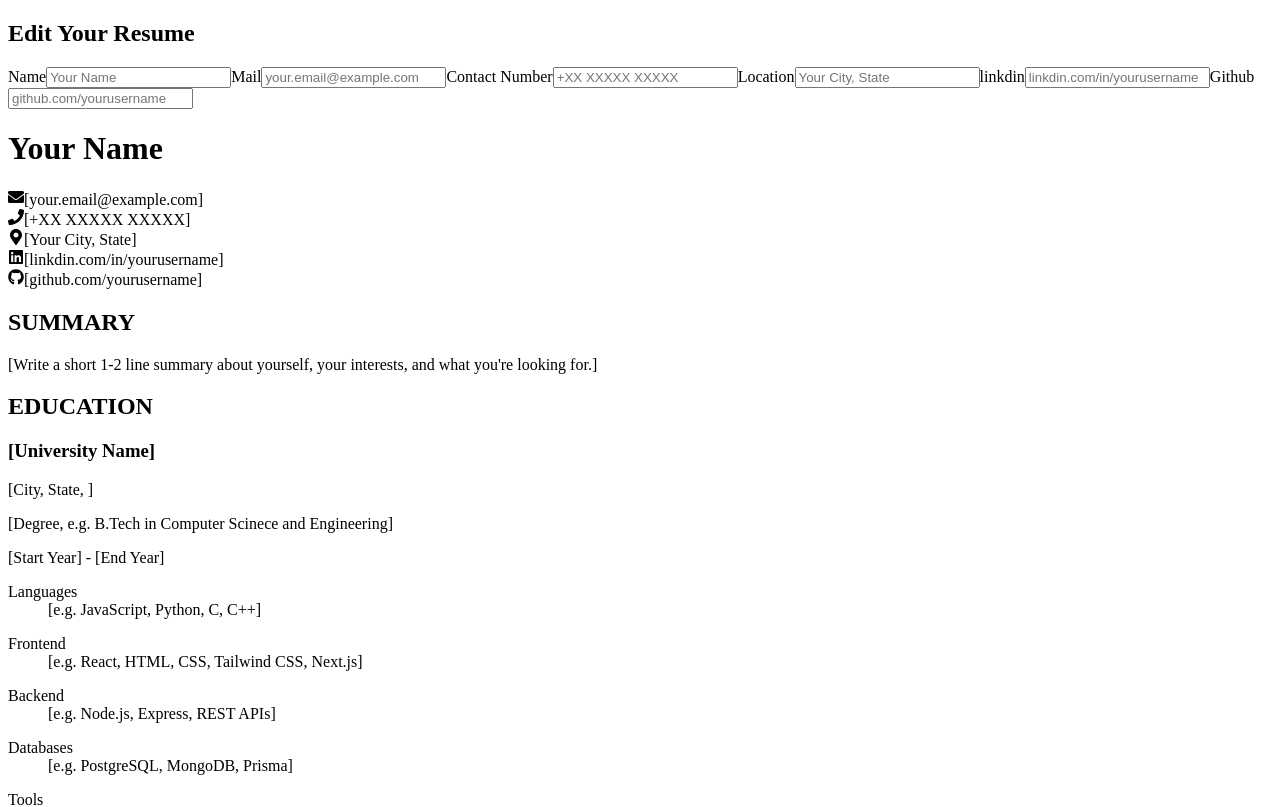
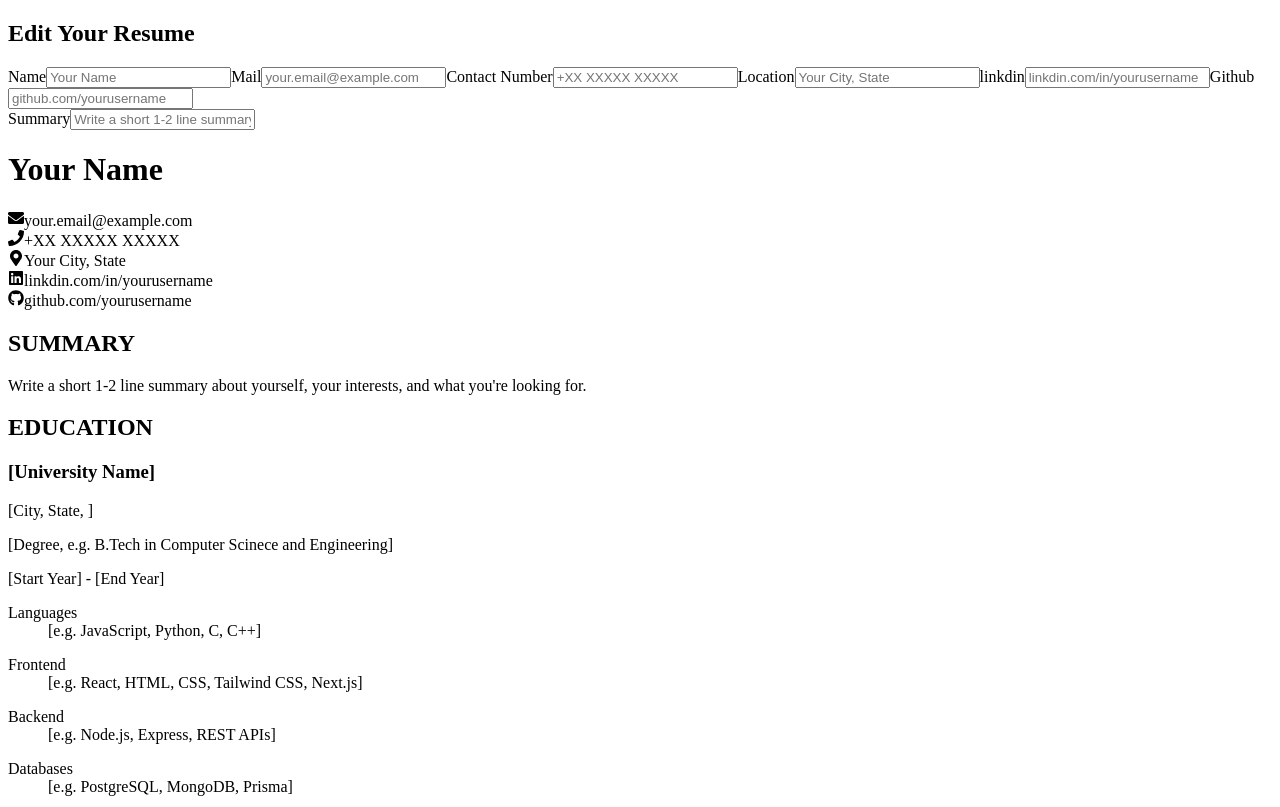
Before and after one commit to akshat-tyagi1/cvv-application, a React (Vite) app: page / in a window 1280 px wide. Shown: the top 807 px of the page. Built offline with nearby package versions, Linux system fonts and the light colour scheme.

Commit message:
feat: add sidebar form

```diff
--- a/src/App.jsx
+++ b/src/App.jsx
@@ -6,6 +6,7 @@ import Experience from "./components/experience";
 import Projects from "./components/projects";
 import Achievements from "./components/achievement";
 import Sidebar from "./components/sidebar";
+import Summary from "./components/summary";
 
 function App() {
   const [generalInfo, setGeneralInfo] = useState({
@@ -15,9 +16,9 @@ function App() {
     location: "Your City, State",
     linkdin: "linkdin.com/in/yourusername",
     github: "github.com/yourusername",
-    summary:
-      "Write a short 1-2 line summary about yourself, your interests, and what you're looking for.",
   });
+
+  const [summary, setSummary] = useState("Write a short 1-2 line summary about yourself, your interests, and what you're looking for.")
 
   const [education, setEducation] = useState([
     {
@@ -171,8 +172,9 @@ function App() {
 
   return (
     <div>
-      <Sidebar generalInfo={generalInfo} setGeneralInfo={setGeneralInfo} />
+      <Sidebar generalInfo={generalInfo} setGeneralInfo={setGeneralInfo} summary={summary} setSummary={setSummary}/>
       <GeneralInfo generalInfo={generalInfo} />
+      <Summary summary={summary} />
       <Education education={education} />
       <Skills skills={skills} />
       <Experience expereinces={experiences} />
--- a/src/components/genereralInfo.jsx
+++ b/src/components/genereralInfo.jsx
@@ -7,7 +7,7 @@ import {
 } from "react-icons/fa";
 
 function GeneralInfo({ generalInfo }) {
-  const { name, email, contactNumber, location, linkdin, github, summary } =
+  const { name, email, contactNumber, location, linkdin, github } =
     generalInfo;
 
   return (
@@ -16,31 +16,27 @@ function GeneralInfo({ generalInfo }) {
       <div className="contact-info">
         <div>
           <FaEnvelope size={16} />
-          <span>[{email}]</span>
+          <span>{email}</span>
         </div>
         <div>
           <FaPhone size={16} />
-          <span>[{contactNumber}]</span>
+          <span>{contactNumber}</span>
         </div>
         <div>
           <FaMapMarkerAlt size={16} />
           <span>
-            [{location}]
+            {location}
           </span>
         </div>
         <div>
           <FaLinkedin size={16} />
-          <span>[{linkdin}]</span>
+          <span>{linkdin}</span>
         </div>
         <div>
           <FaGithub size={16} />
-          <span>[{github}]</span>
+          <span>{github}</span>
         </div>
       </div>
-      <section className="resume-section">
-        <h2>SUMMARY</h2>
-        <p>[{summary}]</p>
-      </section>
     </header>
   );
 }
--- a/src/components/sidebar.jsx
+++ b/src/components/sidebar.jsx
@@ -1,6 +1,7 @@
 import GeneralInfoForm from "./generalInfoForm";
+import SummaryForm from "./summaryForm";
 
-function Sidebar({ generalInfo , setGeneralInfo}) {
+function Sidebar({ generalInfo , setGeneralInfo, summary, setSummary}) {
   return (
     <div>
       <h2>Edit Your Resume</h2>
@@ -10,6 +11,8 @@ function Sidebar({ generalInfo , setGeneralInfo}) {
           generalInfo={generalInfo}
           setGeneralInfo={setGeneralInfo}
         />
+
+        <SummaryForm summary={summary} setSummary={setSummary} />
       </form>
     </div>
   );
--- /dev/null
+++ b/src/components/summary.jsx
@@ -0,0 +1,13 @@
+function Summary({ summary }) {
+  return (
+    <section className="resume-section">
+      <h2>SUMMARY</h2>
+
+      <div>
+        <p>{summary}</p>
+      </div>
+    </section>
+  );
+}
+
+export default Summary;
--- /dev/null
+++ b/src/components/summaryForm.jsx
@@ -0,0 +1,14 @@
+function SummaryForm({ summary, setSummary }) {
+  return (
+    <div>
+      <label htmlFor="">Summary</label>
+      <input
+        type="text"
+        placeholder={summary}
+        onChange={(e) => setSummary(e.target.value)}
+      />
+    </div>
+  );
+}
+
+export default SummaryForm;
```
